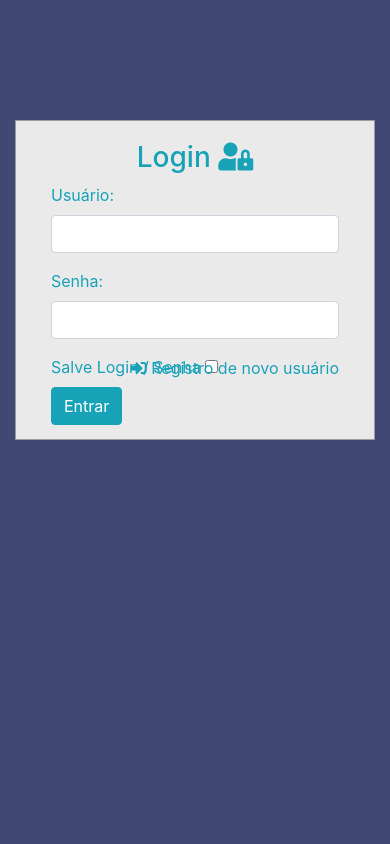
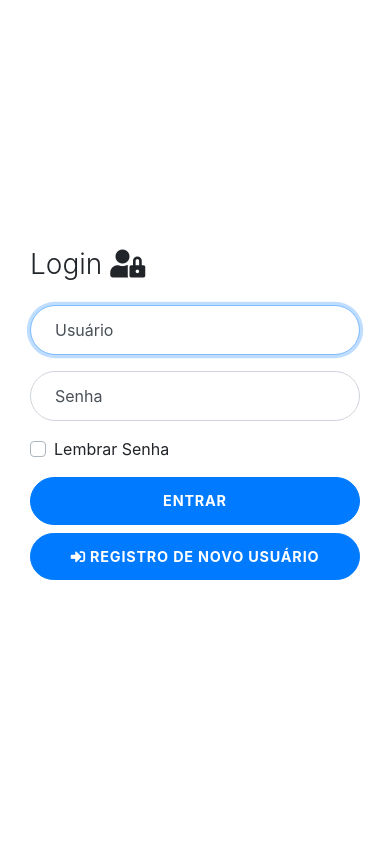
Before and after one commit to leonardoclf/fabricaDiag, a Django app: page /accounts/login/ in a window 390 px wide. Run offline with Django 3.2, Linux system fonts and the light colour scheme; some libraries are stand-ins or nearby versions.

Commit message:
novo visual do login e logout e outras melhorias

```diff
--- a/accounts/templates/accounts/login.html
+++ b/accounts/templates/accounts/login.html
@@ -1,59 +1,44 @@
-
+{% load static %}
 <html lang="en">
     <head>
         <meta charset="UTF-8">
         <meta name="viewport" content="width=device-width, initial-scale=1.0">
         <link rel="stylesheet" href="https://use.fontawesome.com/releases/v5.12.1/css/all.css" integrity="sha384-v8BU367qNbs/aIZIxuivaU55N5GPF89WBerHoGA4QTcbUjYiLQtKdrfXnqAcXyTv" crossorigin="anonymous">
         <link rel="stylesheet" href="https://stackpath.bootstrapcdn.com/bootstrap/4.3.1/css/bootstrap.min.css" integrity="sha384-ggOyR0iXCbMQv3Xipma34MD+dH/1fQ784/j6cY/iJTQUOhcWr7x9JvoRxT2MZw1T" crossorigin="anonymous">
-    <link rel="stylesheet" type="text/css" href="#">
+        <link rel="stylesheet" type="text/css" href="{% static 'base/mainA.css' %}">
         <title>Clínica</title>
-    <style>
-        body {
-  margin: 0;
-  padding: 0;
-  background-color: #424874;
-  height: 100vh;
-}
-#login .container #login-row #login-column #login-box {
-  margin-top: 120px;
-  max-width: 600px;
-  height: 320px;
-  border: 1px solid #9C9C9C;
-  background-color: #EAEAEA;
-}
-#login .container #login-row #login-column #login-box #login-form {
-  padding: 20px;
-}
-#login .container #login-row #login-column #login-box #login-form #register-link {
-  margin-top: -85px;
-}
-    </style>
     </head>
     <body>
-    <div id="login">
+        <div class="container-fluid">
+            <div class="row no-gutter">
+              <div class="d-none d-md-flex col-md-4 col-lg-6 bg-image"></div>
+              <div class="col-md-8 col-lg-6">
+                <div class="login d-flex align-items-center py-5">
                   <div class="container">
-            <div id="login-row" class="row justify-content-center align-items-center">
-                <div id="login-column" class="col-md-6">
-                    <div id="login-box" class="col-md-12">
-                        <form id="login-form" class="form" action="" method="post">
+                    <div class="row">
+                      <div class="col-md-9 col-lg-8 mx-auto">
+                        <h3 class="login-heading mb-4">Login <i class="fas fa-user-lock"></i></h3>
+                        <form if="login-form" action="" method="POST">
                             {% csrf_token %}
-                            <h3 class="text-center text-info">Login <i class="fas fa-user-lock"></i></h3>
-                            <div class="form-group">
-                                <label for="username" class="text-info">Usuário:</label><br>
-                                <input type="text" name="username" id="username" class="form-control">
+                          <div class="form-label-group">
+                            <input type="text" name="username" id="username" class="form-control" placeholder="Usuário" required autofocus>
+                            <label for="username">Usuário</label>
                           </div>
-                            <div class="form-group">
-                                <label for="password" class="text-info">Senha:</label><br>
-                                <input type="password" name="password" id="password" class="form-control">
+
+                          <div class="form-label-group">
+                            <input type="password" name="password" id="password" class="form-control" placeholder="Password" required>
+                            <label for="password">Senha</label>
                           </div>
-                            <div class="form-group">
-                                <label for="remember-me" class="text-info"><span>Salve Login / Senha</span> <span><input id="remember-me" name="remember-me" type="checkbox"></span></label><br>
-                                <input type="submit" name="submit" class="btn btn-info btn-md" value="Entrar">
+
+                          <div class="custom-control custom-checkbox mb-3">
+                            <input type="checkbox" class="custom-control-input" id="customCheck1">
+                            <label class="custom-control-label" for="customCheck1">Lembrar Senha</label>
                           </div>
-                            <div id="register-link" class="text-right">
-                                <a href="{% url 'registro' %}" class="text-info"><i class="fas fa-sign-in-alt"></i> Registro de novo usuário</a>
+                          <button class="btn btn-lg btn-primary btn-block btn-login text-uppercase font-weight-bold mb-2" type="submit">Entrar</button>
+                          <a href="{% url 'registro' %}" class="btn btn-lg btn-primary btn-block btn-login text-uppercase font-weight-bold mb-2"><i class="fas fa-sign-in-alt"> </i> Registro de novo usuário</a>
+                        </form>
                       </div>
-                        </form>
+                    </div>
                   </div>
                 </div>
               </div>
--- /dev/null
+++ b/base/static/base/mainA.css
@@ -0,0 +1,87 @@
+:root {
+    --input-padding-x: 1.5rem;
+    --input-padding-y: 0.75rem;
+  }
+
+  .login,
+  .image {
+    min-height: 100vh;
+  }
+
+  .bg-image {
+    background-image: url('https://i.ibb.co/vhLR0Cr/med.jpg');
+    background-size: cover;
+    background-position: center;
+  }
+
+  .login-heading {
+    font-weight: 300;
+  }
+
+  .btn-login {
+    font-size: 0.9rem;
+    letter-spacing: 0.05rem;
+    padding: 0.75rem 1rem;
+    border-radius: 2rem;
+  }
+
+  .form-label-group {
+    position: relative;
+    margin-bottom: 1rem;
+  }
+
+  .form-label-group>input,
+  .form-label-group>label {
+    padding: var(--input-padding-y) var(--input-padding-x);
+    height: auto;
+    border-radius: 2rem;
+  }
+
+  .form-label-group>label {
+    position: absolute;
+    top: 0;
+    left: 0;
+    display: block;
+    width: 100%;
+    margin-bottom: 0;
+    /* Override default `<label>` margin */
+    line-height: 1.5;
+    color: #495057;
+    cursor: text;
+    /* Match the input under the label */
+    border: 1px solid transparent;
+    border-radius: .25rem;
+    transition: all .1s ease-in-out;
+  }
+
+  .form-label-group input::-webkit-input-placeholder {
+    color: transparent;
+  }
+
+  .form-label-group input:-ms-input-placeholder {
+    color: transparent;
+  }
+
+  .form-label-group input::-ms-input-placeholder {
+    color: transparent;
+  }
+
+  .form-label-group input::-moz-placeholder {
+    color: transparent;
+  }
+
+  .form-label-group input::placeholder {
+    color: transparent;
+  }
+
+  .form-label-group input:not(:placeholder-shown) {
+    padding-top: calc(var(--input-padding-y) + var(--input-padding-y) * (2 / 3));
+    padding-bottom: calc(var(--input-padding-y) / 3);
+  }
+
+  .form-label-group input:not(:placeholder-shown)~label {
+    padding-top: calc(var(--input-padding-y) / 3);
+    padding-bottom: calc(var(--input-padding-y) / 3);
+    font-size: 12px;
+    color: #777;
+  }
--- a/base/templates/base/apagar.html
+++ b/base/templates/base/apagar.html
@@ -6,7 +6,7 @@
         {% csrf_token %}
         {{ form.as_p }}
         <hr>
-        <button class="btn btn btn-danger" type="submit">Deleta</button>
+        <button class="btn btn btn-danger" type="submit">Deletar</button>
         <input class="btn btn-outline-secondary" type="button" onclick="window.location.replace('{% url 'base-home' %}')" value="Não" />
     </form>
 </div>
--- a/base/templates/base/apagarp.html
+++ b/base/templates/base/apagarp.html
@@ -6,7 +6,7 @@
         {% csrf_token %}
         {{ form.as_p }}
         <hr>
-        <button class="btn btn btn-danger" type="submit">Deleta</button>
+        <button class="btn btn btn-danger" type="submit">Deletar</button>
         <input class="btn btn-outline-secondary" type="button" onclick="window.location.replace('{% url 'base-home' %}')" value="Não" />
     </form>
 </div>
--- a/base/urls.py
+++ b/base/urls.py
@@ -4,7 +4,7 @@ from accounts.views import login_view, register_view, logout_view
 
 urlpatterns = [
     path('', views.home, name="base-home"),
-    path('accounts/login/', login_view),
+    path('accounts/login/', login_view, name ="login_view"),
     path('grafico/', views.grafico, name="grafico"),
     path('accounts/registro/', register_view, name="registro"),
     path('accounts/logout/', logout_view, name="logout"),
```
Also changed, not shown: accounts/templates/accounts/registro.html (+24 -40 lines), db.sqlite3. Lines whose indentation alone changed are shown as unchanged.
